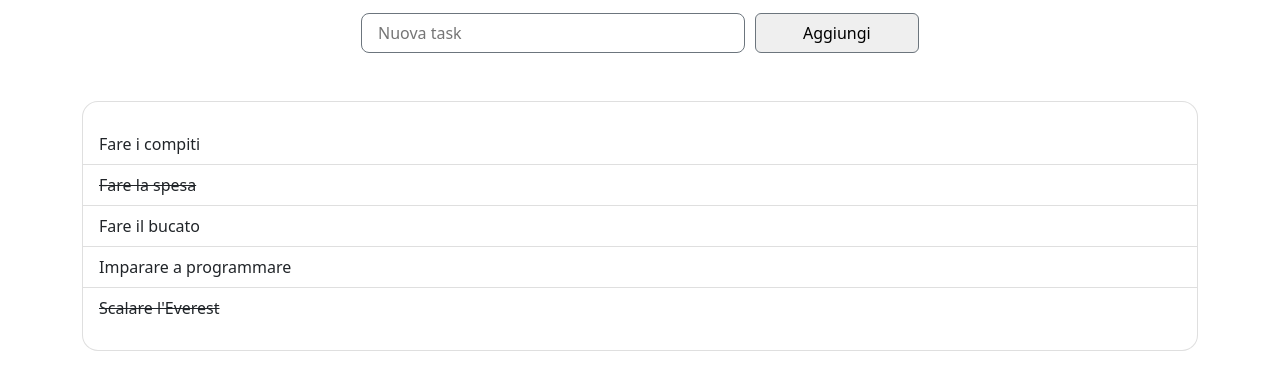
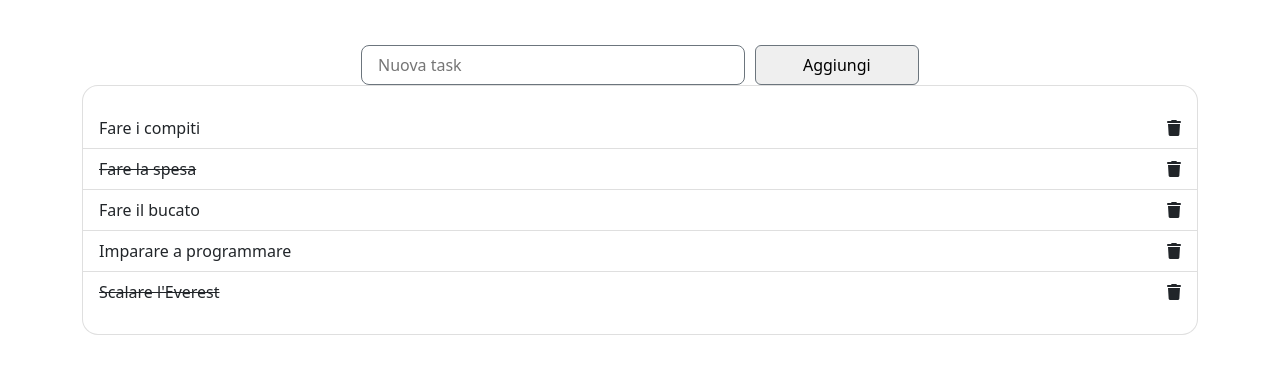
Before and after one commit to SamuelePassiatore/vue-todolist, a plain HTML site: page index.html in a window 1280 px wide. Shown: the part 228-618 px from the top of the page. Drawn offline with nearby package versions, Linux system fonts and the light colour scheme.

Commit message:
delete task from list

```diff
--- a/css/style.css
+++ b/css/style.css
@@ -21,3 +21,7 @@ ul li:first-child {
 ul li:last-child {
     padding-bottom: 30px;
 }
+
+.fa-trash {
+    cursor: pointer;
+}
--- a/index.html
+++ b/index.html
@@ -23,16 +23,17 @@
                 <figure class="mx-auto w-25">
                     <img src="https://hiringplatform.boolean.careers/images/logo.png" alt="logo" class="img-fluid">
                 </figure>
+            </header>
+            <main>
                 <div id="new-task" class="mx-auto w-50 d-flex justify-content-between">
                     <input class="rounded-3 border border-secondary p-3" type="text" placeholder="Nuova task">
-                    <button class="rounded-2 border border-secondary">Aggiungi</button>
+                    <button class="rounded-2 border border-secondary" type="button">Aggiungi</button>
                 </div>
-            </header>
-            <main>
                 <ul class="list-group rounded-4">
-                    <li v-for="task in tasks" class="list-group-item">
+                    <li v-for="(task, i) in tasks" class="list-group-item d-flex justify-content-between align-items-center">
                         <div v-if="task.done" :class="textDecoration">{{ task.text }}</div>
                         <div v-else>{{ task.text }}</div>
+                        <i class="fa-solid fa-trash" @click="deleteTask(i)"></i>
                     </li>
                 </ul>
             </main>
--- a/js/script.js
+++ b/js/script.js
@@ -18,7 +18,7 @@ Bonus:
 */
 
 const app = Vue.createApp({
-    name: '',
+    name: 'List tasks',
     data(){
         return {
             tasks: [
@@ -26,11 +26,19 @@ const app = Vue.createApp({
                 { text: 'Fare la spesa', done: true },
                 { text: 'Fare il bucato', done: false },
                 { text: 'Imparare a programmare', done: false },
-                { text: "Scalare l'Everest", done: true }
+                { text: "Scalare l'Everest", done: true },
             ],
+            newTask: '',
             textDecoration: 'text-decoration-line-through',
         }
     },
+
+    methods: {
+        deleteTask(index){
+            this.tasks.splice(index, 1);
+        },
+    },
+
 });
 
 app.mount('#root');
```
